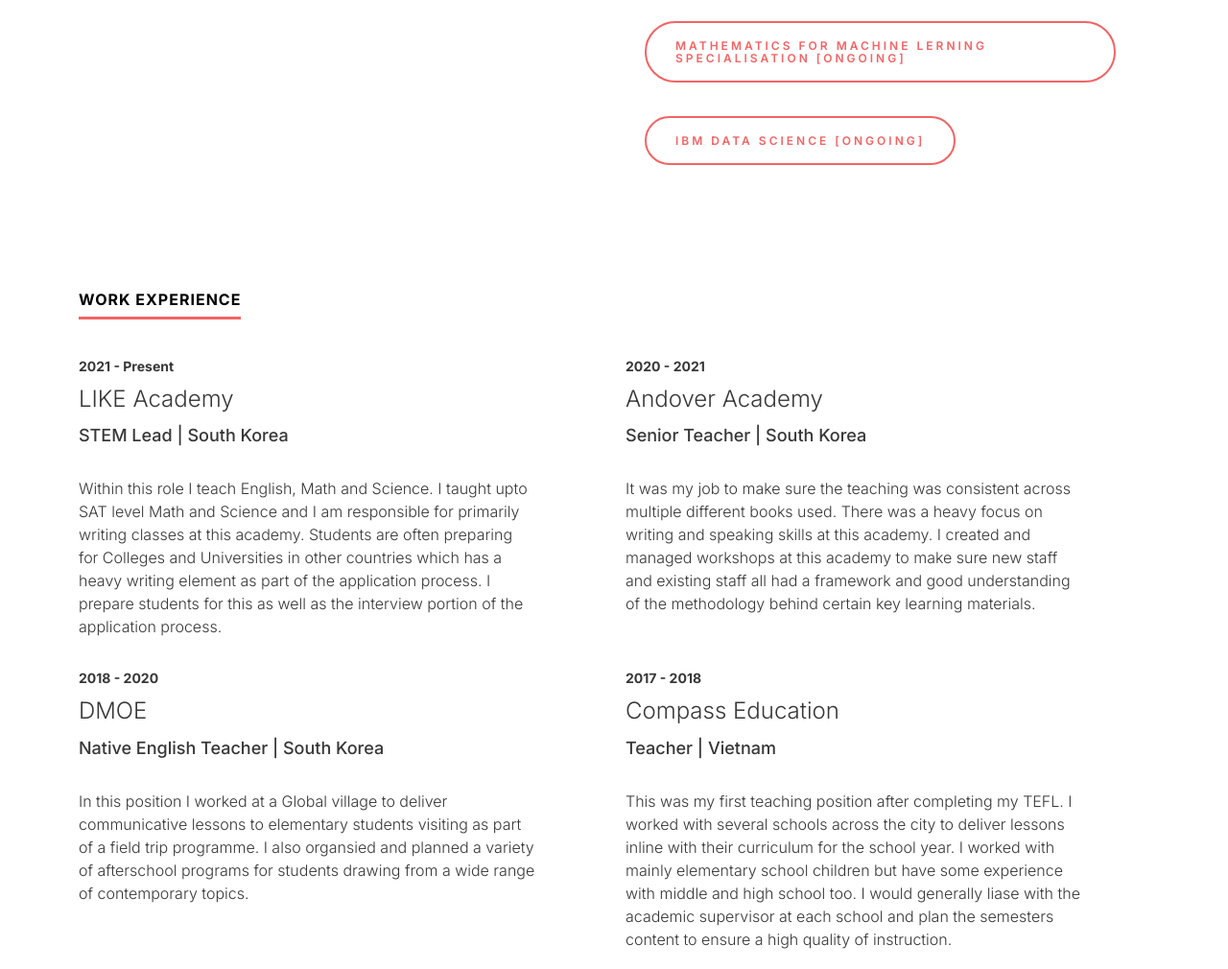
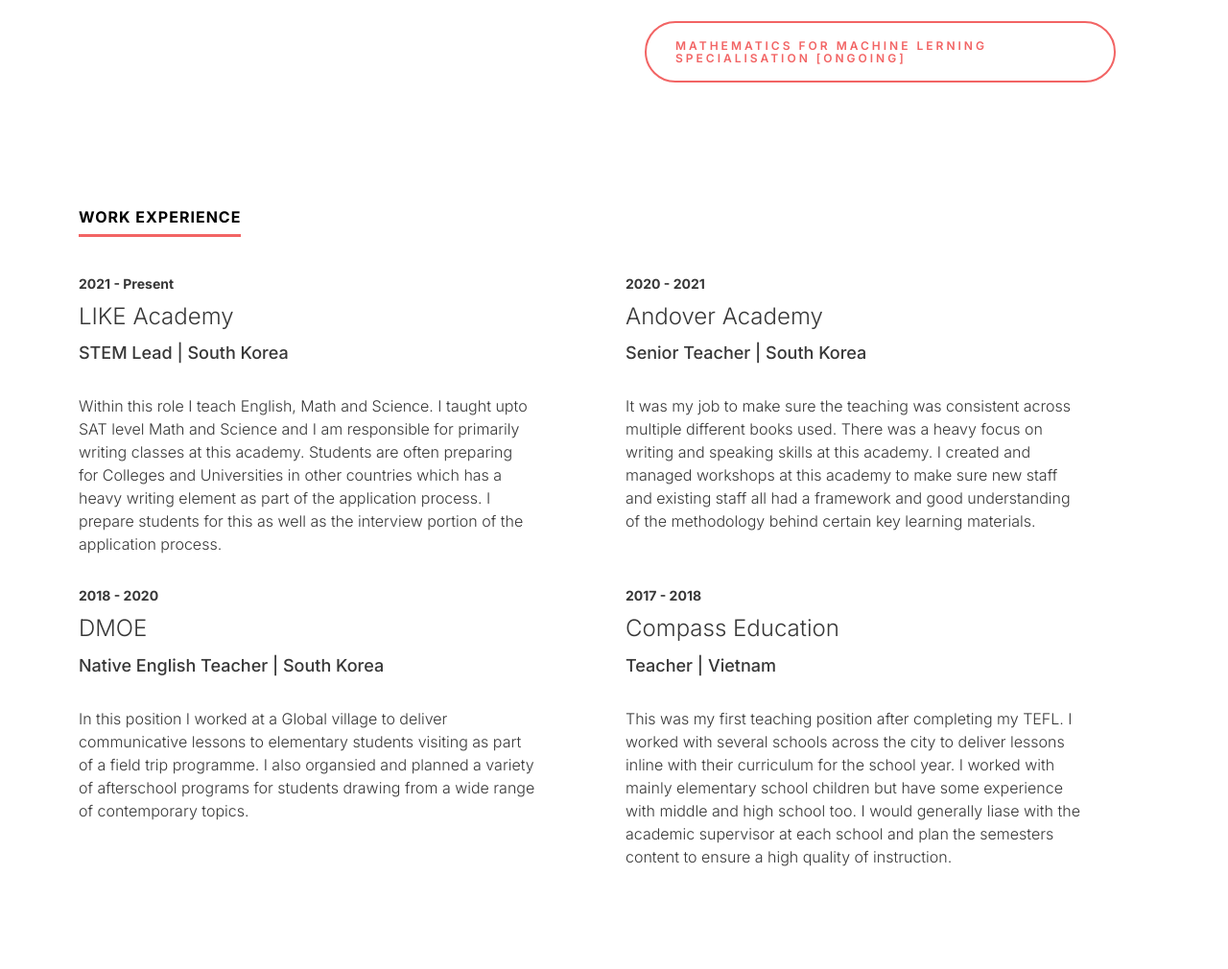
Before and after one commit to mitzu-93/resume, a plain HTML site: page index.html in a window 1280 px wide. Shown: the part 1718-2728 px from the top of the page at 96% size. Drawn offline with nearby package versions, Linux system fonts and the light colour scheme.

Commit message:
took away exp section and IBM data science certificate (it was bad)

```diff
--- a/index.html
+++ b/index.html
@@ -125,7 +125,6 @@
               <li style="border: none;"><a href="Certificates/MLS3.pdf" target="_blank" class="ds-button">Unsupervised Learning, Recommenders, Reinforcement Learning</a></li>
               <li style="border: none;"><a href="Certificates/MLS.pdf" target="_blank" class="ds-button">Machine Learning Specialisation</a></li>
               <li style="border: none;"><a href="#" target="_blank" class="ds-button">Mathematics for Machine Lerning Specialisation [Ongoing]</a></li>
-              <li style="border: none;"><a href="#" target="_blank" class="ds-button">IBM Data Science [Ongoing]</a></li>
             </ul>
           </div>
         </div>
@@ -202,6 +201,7 @@
    </div>
     <!-- Experience -->
    <!--  Work -->
+   <!--
    <div class="ds-work-section">
      <div class="container">
           <h2 class="ds-heading">Latest works</h2>
@@ -228,6 +228,7 @@
           </div>
      </div>
    </div>
+  -->
    <!--  Work -->
 
 
```
